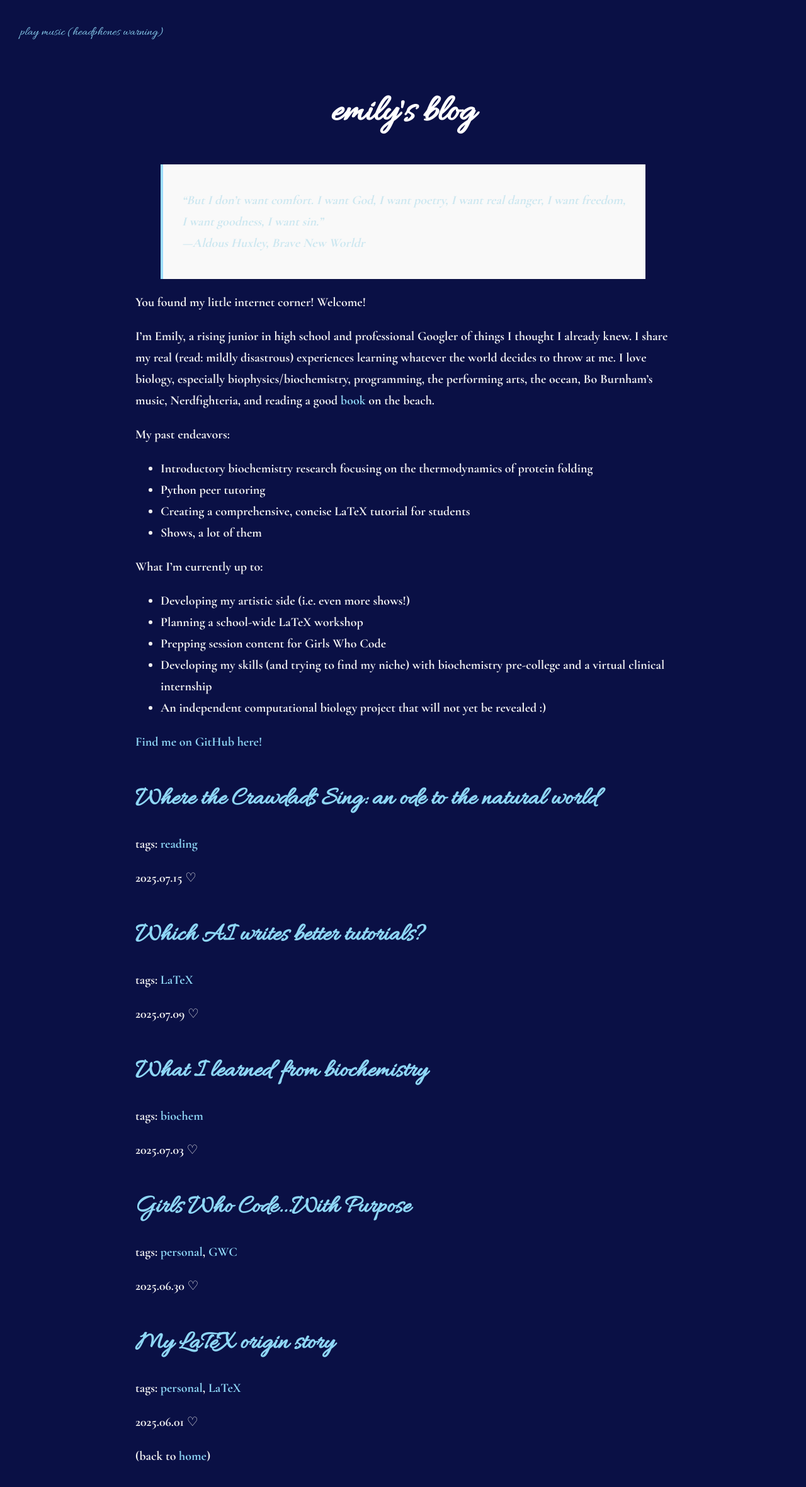
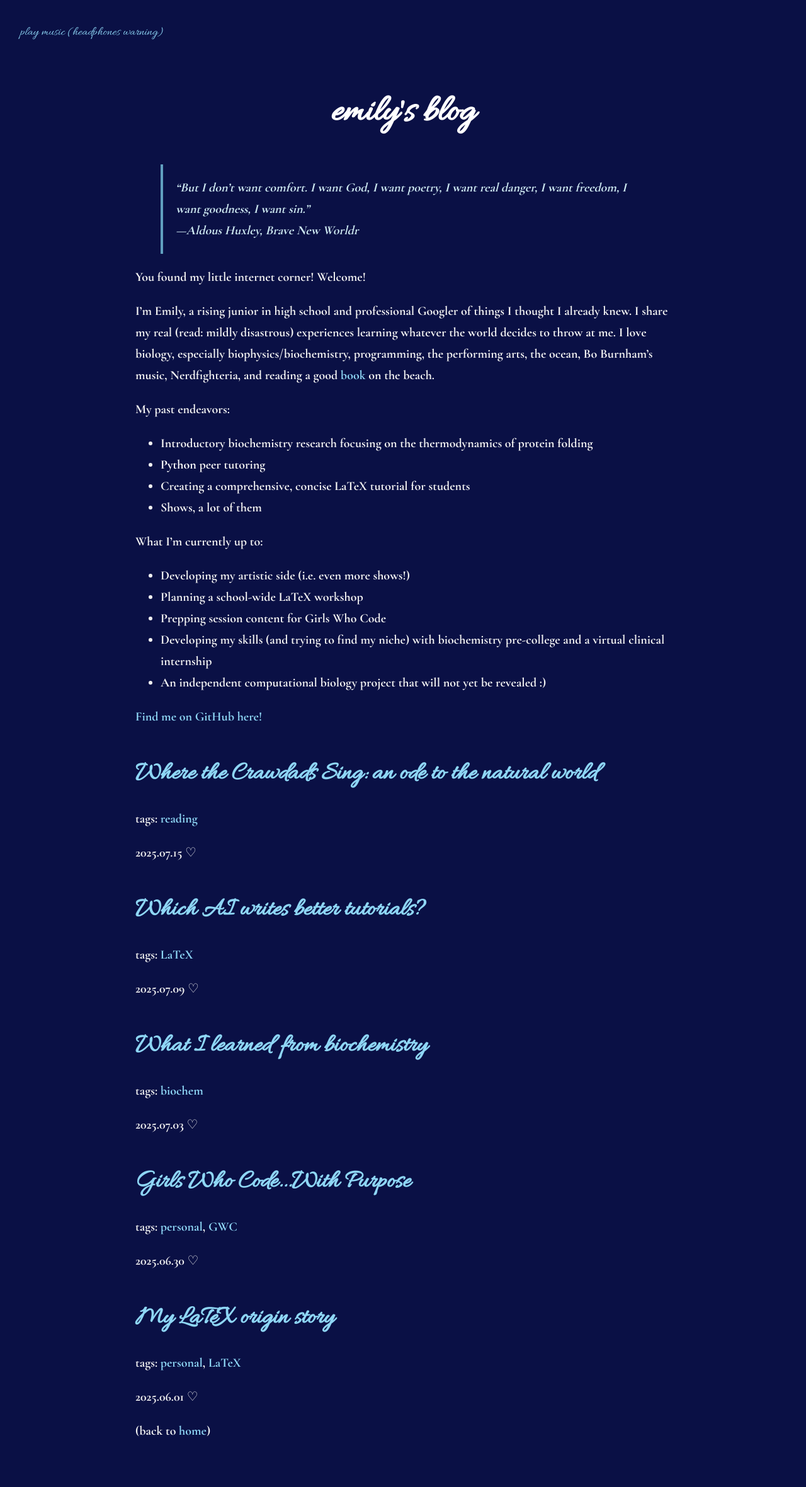
Before and after one commit to leucinemymind/leucinemymind.github.io, a Jekyll site: the page built from index.md, in a window 1280 px wide. Shown: the whole page at 63% size. Built offline with Jekyll 4.4.1, drawn with Linux system fonts in a browser that asks for light colours; after the commit the page ends 2321 px from its top, so only the background shows below that.

Commit message:
one more try

```diff
--- a/assets/style.css
+++ b/assets/style.css
@@ -77,13 +77,7 @@ blockquote {
   padding-left: 1em;
   color: #cce7f0;
   font-style: italic;
-}
-
-blockquote {
   position: relative;
-  background: #f9f9f9;
-  border-left: 4px solid #9cdeff;
-  padding: 1em 1.5em;
   transition: box-shadow 0.3s ease;
   overflow: hidden;
 }
```
